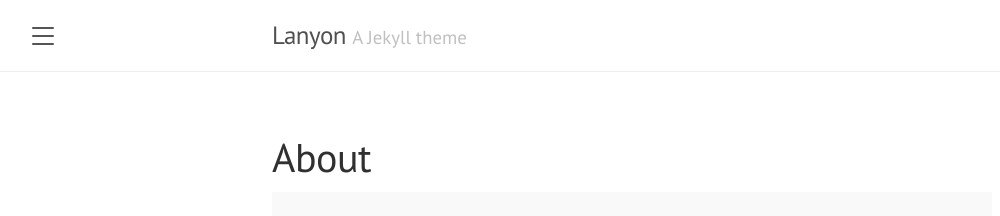
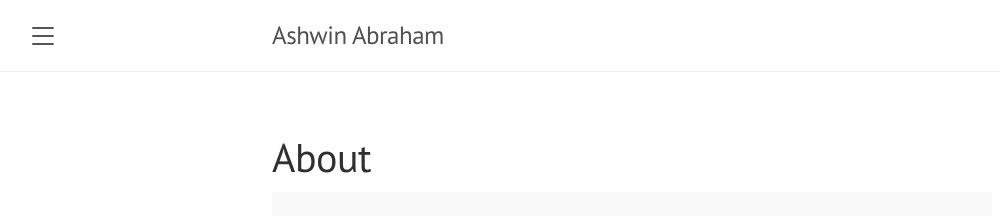
Before and after one commit to theashwinabraham/theashwinabraham.github.io, a Jekyll site: the page built from about.md, in a window 1280 px wide. Shown: the top 216 px of the page, without its empty margins (8-1008 px from the left). Built offline with Jekyll 4.4.1, drawn with Linux system fonts in a browser that asks for light colours; part of the change alters nothing that is shown.

```diff
--- a/_config.yml
+++ b/_config.yml
@@ -1,22 +1,55 @@
+# Permalinks
+#
+# Use of `relative_permalinks` ensures post links from the index work properly.
+
 # Setup
-title:               Lanyon
-tagline:             'A Jekyll theme'
-description:         'A reserved <a href="https://jekyllrb.com" target="_blank">Jekyll</a> theme that places the utmost gravity on content with a hidden drawer. Made by <a href="https://twitter.com/mdo" target="_blank">@mdo</a>.'
+title:               Ashwin Abraham
+tagline:
+description:         The links below should lead to wherever you want to go, feel free to explore!
 url:                 http://lanyon.getpoole.com
 baseurl:             ''
-paginate:            5
-permalink:           pretty
+paginate:            1
+markdown:            kramdown
 
 # About/contact
 author:
-  name:              Mark Otto
-  url:               https://twitter.com/mdo
-  email:             markdotto@gmail.com
-
-# Gems
-plugins:
-  - jekyll-paginate
+  name:              Ashwin Abraham
 
 # Custom vars
-version:             1.1.0
-google_analytics_id: #UA-XXXX-Y
+version:             1.0.0
+
+# Fill in your Google Analytics gtag.js ID to track your website using gtag
+gtag: "UA-164224546-1"
+
+# Fill in your Google Analytics ID to track your website using GA
+google_analytics: "UA-164224546-1"
+
+# Google Tag Manager ID
+#gtm: ""
+
+# Select your active Social Network Links.
+# Uncomment the links you want to show in the footer and add your information to each link.
+# You can reorder the items to define the link order.
+# If you want to add a new link that isn't here, you'll need to also edit the file _data/SocialNetworks.yml
+social-network-links:
+  rss: true
+  email: "210050023@iitb.ac.in"
+  facebook: amit.rajaraman
+  github: amitrajaraman
+#  twitter: yourname
+#  reddit: yourname
+#  linkedin: yourname
+  stackexchange: "10918067/amit-rajaraman"
+#  spotify:
+#  telephone:
+#  steam:
+#  twitch: yourname
+#  yelp: yourname
+
+collections:
+  notes:
+    output: true
+  blog:
+    output: true
+  about:
+    output: true
```
